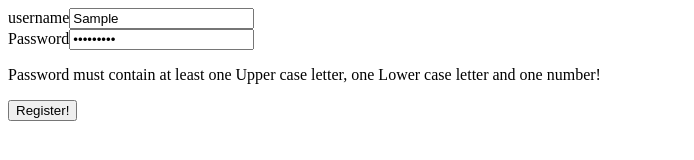
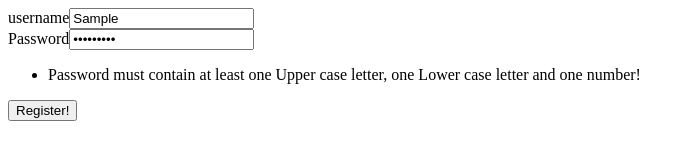
Before and after one commit to Davod3/ProjetoPSI, an Angular app in the folder projetoPSI-angular/: page /registration in a window 1280 px wide. Both pictures are taken after typing "Sample", "Sample123" into the empty fields and a click on the button "Register!". Shown: the top 160 px of the page, without its empty margins (0-694 px from the left). Built offline with nearby package versions, Linux system fonts and the light colour scheme.

Commit message:
Switched error messages to array

```diff
--- a/projetoPSI-angular/src/app/registration/registration.component.html
+++ b/projetoPSI-angular/src/app/registration/registration.component.html
@@ -10,8 +10,12 @@
       <input type="password" class="form-control" name="password" placeholder="Password" [(ngModel)]="credentials.password">
     </div>
 
-    <div class="form-errors">
-      <p *ngIf="credentials.err">{{credentials.err}}</p>
+    <div class="form-errors" *ngIf="credentials.err">
+      <ul class="form-error-list">
+
+        <li *ngFor="let error of credentials.err">{{error}}</li>
+
+      </ul>
     </div>
 
 
--- a/projetoPSI-angular/src/app/registration/registration.component.ts
+++ b/projetoPSI-angular/src/app/registration/registration.component.ts
@@ -14,7 +14,7 @@ export class RegistrationComponent {
     username: '',
     password: '',
     isValid: true,
-    err: ''
+    err: []
 
   };
 
@@ -27,33 +27,29 @@ export class RegistrationComponent {
 
   register() {
 
-    this.credentials.err = '';
+    this.credentials.err = [];
     this.credentials.isValid = true;
     const validPassword = new RegExp('^(?=.*[A-Z])(?=.*[a-z])(?=.*\d).+$');
     const validUsername = new RegExp('^[a-zA-Z0-9]+$');
 
     if(this.credentials.username.length < 3) {
         this.credentials.isValid = false;
-        this.credentials.err+="Username must have more than 3 characters!";
-        this.credentials.err+="\n";
+        this.credentials.err.push("Username must have more than 3 characters!");
     }
 
     if(this.credentials.password.length < 8) {
         this.credentials.isValid = false;
-        this.credentials.err+="Password must have more than 8 characters!";
-        this.credentials.err+="\n";
+        this.credentials.err.push("Password must have more than 8 characters!");
     }
 
     if(!validPassword.test(this.credentials.password)) {
         this.credentials.isValid = false;
-        this.credentials.err+="Password must contain at least one Upper case letter, one Lower case letter and one number!";
-        this.credentials.err+="\n";
+        this.credentials.err.push("Password must contain at least one Upper case letter, one Lower case letter and one number!");
     }
 
     if(!validUsername.test(this.credentials.username)) {
         this.credentials.isValid= false;
-        this.credentials.err+="Username must contain only alphanumeric characters!";
-        this.credentials.err+="\n";
+        this.credentials.err.push("Username must contain only alphanumeric characters!");
     }
 
     if(this.credentials.isValid){
@@ -63,7 +59,10 @@ export class RegistrationComponent {
         if(response.err){
 
           this.credentials.isValid = false;
-          this.credentials.err += response.err;
+
+          response.err.forEach(error => {
+            this.credentials.err.push(error);
+          });
 
         } else {
 
--- a/projetoPSI-angular/src/app/responseToken.ts
+++ b/projetoPSI-angular/src/app/responseToken.ts
@@ -1,4 +1,4 @@
 export interface ResponseToken {
     token: string;
-    err: string;
+    err: string[];
 }
--- a/projetoPSI-angular/src/app/token.ts
+++ b/projetoPSI-angular/src/app/token.ts
@@ -2,5 +2,5 @@ export interface UserToken {
     username: string;
     password: string;
     isValid: boolean;
-    err: string;
+    err: string[];
 }
```
Also changed, not shown: 1 other file (tests, documents, lock files or other folders).
